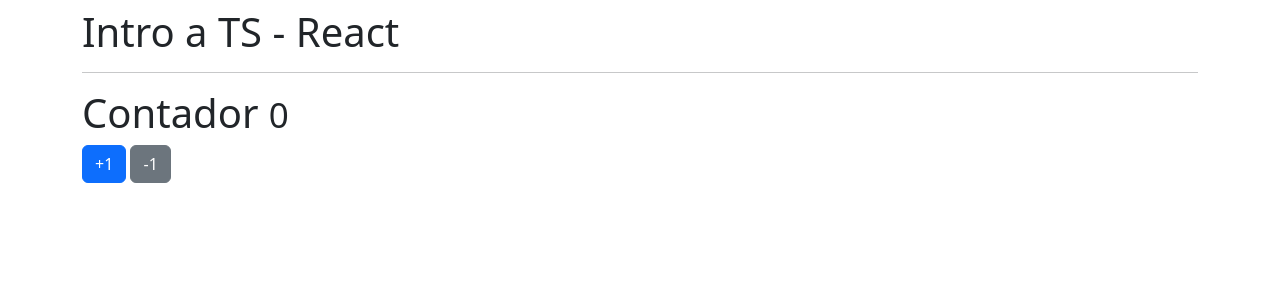
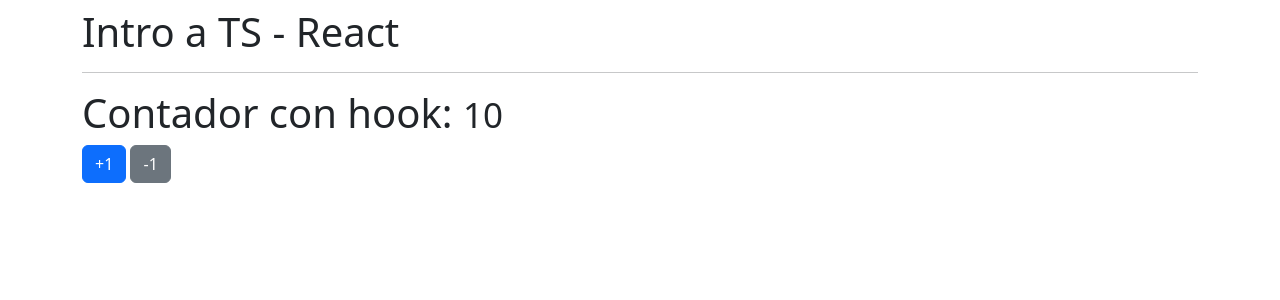
Before and after one commit to YhonattanZ/Reforzamiento-TS-React, a React (Create React App) app: page / in a window 1280 px wide. Shown: the top 300 px of the page. Built offline with nearby package versions, Linux system fonts and the light colour scheme.

Commit message:
Custom hook - useCounter

```diff
--- a/src/App.tsx
+++ b/src/App.tsx
@@ -1,8 +1,9 @@
 //import { TiposBasicos } from "./typescript/TiposBasicos";
 //import { ObjetosLiterales } from './typescript/ObjetosLiterales';
 //import { Funciones } from './typescript/Funciones';
+//import { Contador } from "./components/Contador";
 
-import { Contador } from "./components/Contador";
+import { ContadorConHook } from "./components/ContadorConHook";
 
 
  const App = () => {
@@ -13,7 +14,8 @@ import { Contador } from "./components/Contador";
      {/*<TiposBasicos/>*/}
      {/*<ObjetosLiterales/>*/}
      {/*<Funciones/>*/}
-     <Contador/>
+     {/*<Contador/>*/}
+     <ContadorConHook/>
     </div>
   )
 }
--- /dev/null
+++ b/src/components/ContadorConHook.tsx
@@ -0,0 +1,21 @@
+import { useCounter } from '../hooks/useCounter';
+
+
+export const ContadorConHook = () => {
+
+  const {valor,acumular} = useCounter();
+  return (
+   <>
+   <h1>Contador con hook:  <small>{valor}</small> </h1>
+
+   <button
+   className="btn btn-primary"
+   onClick={() => acumular(1)}
+   >+1</button>
+   &nbsp;
+   <button
+   className="btn btn-secondary"
+   onClick={() => acumular(-1)}>-1</button>
+   </>
+  )
+}
--- /dev/null
+++ b/src/hooks/useCounter.tsx
@@ -0,0 +1,15 @@
+import { useState } from 'react';
+
+export const useCounter = (inicial: number = 10) => {
+
+    const [valor, setvalor] = useState(inicial);
+
+    const acumular = (numero: number) => {
+      setvalor(valor + numero);
+    }
+
+    return {
+        valor: valor,
+        acumular
+    }
+}
```
